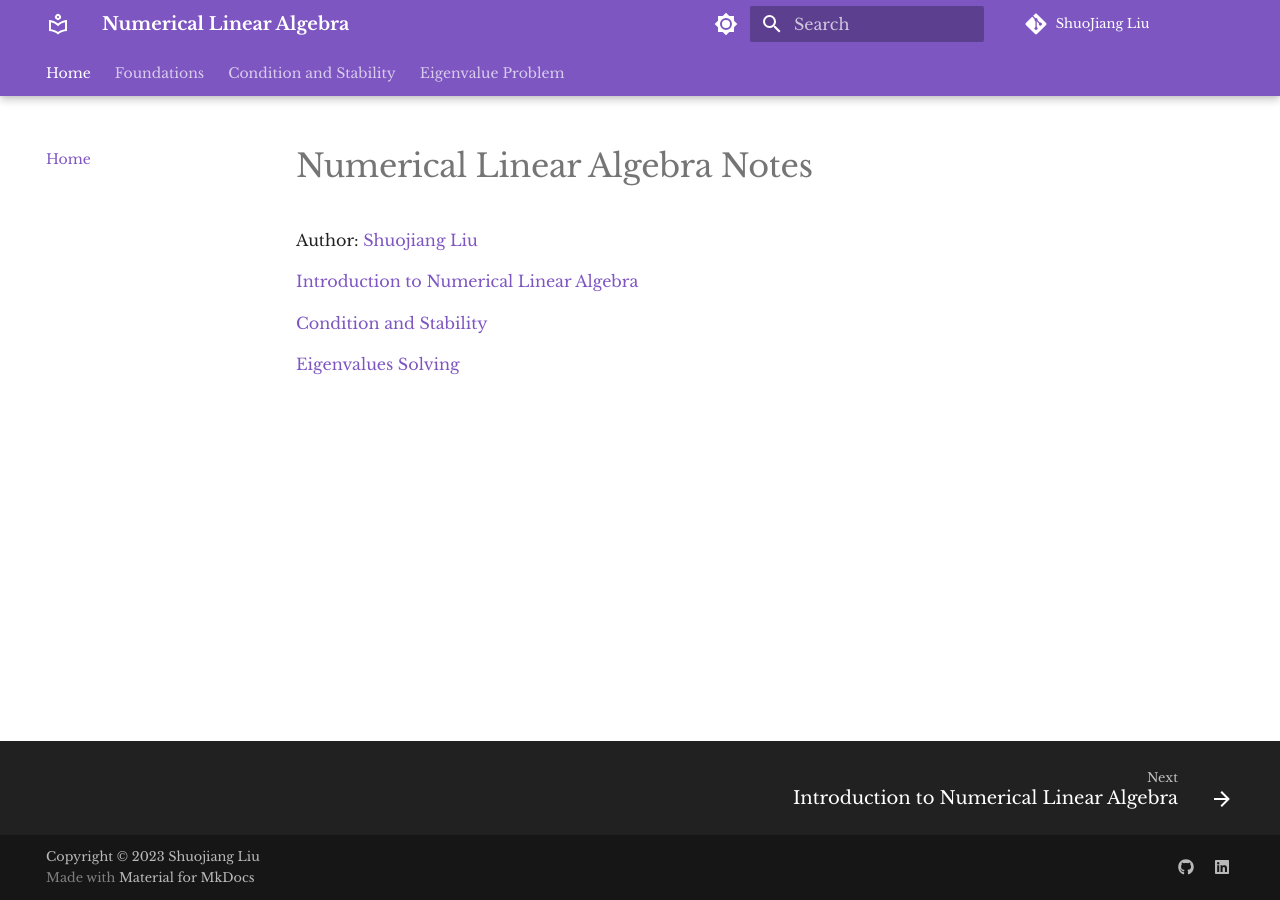
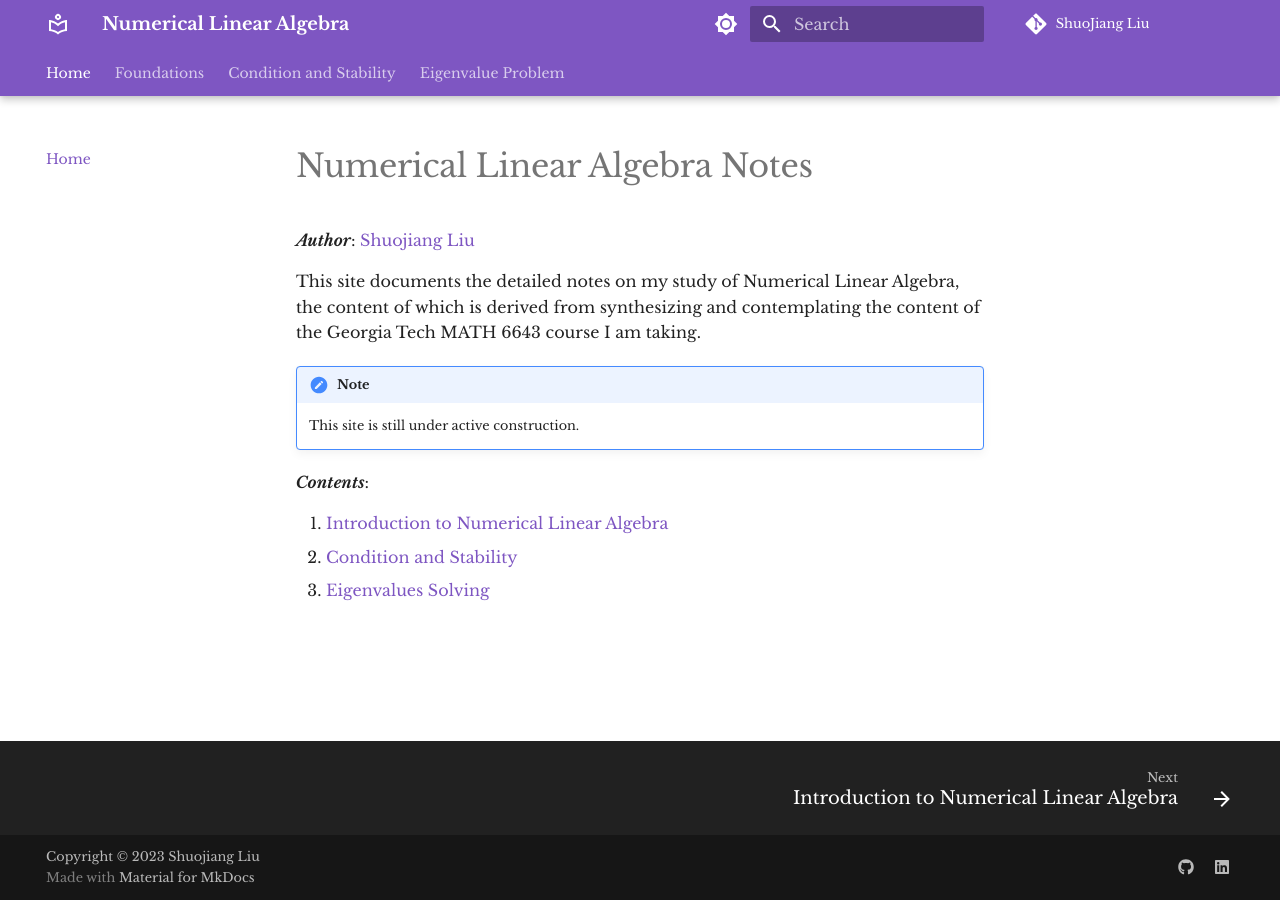
Before and after one commit to LiuShuoJiang/Numerical-Linear-Algebra, an MkDocs documentation site: the page built from docs/index.md, in a window 1280 px wide. Built offline with MkDocs 1.6.1 and Material for MkDocs 9.7.7, drawn with Linux system fonts in a browser that asks for light colours; comment, search, counter and statistics services are not loaded.

Commit message:
Add general introduction

```diff
--- a/docs/index.md
+++ b/docs/index.md
@@ -1,9 +1,15 @@
 # Numerical Linear Algebra Notes
 
-Author: [Shuojiang Liu](https://github.com/LiuShuoJiang)
+***Author***: [Shuojiang Liu](https://github.com/LiuShuoJiang)
 
-[Introduction to Numerical Linear Algebra](./Basics/README.md)
+This site documents the detailed notes on my study of Numerical Linear Algebra, the content of which is derived from synthesizing and contemplating the content of the Georgia Tech MATH 6643 course I am taking.
 
-[Condition and Stability](./Condition%20and%20Stability/README.md)
+!!! note
 
-[Eigenvalues Solving](./Eigenvalue/README.md)
+    This site is still under active construction.
+
+***Contents***:
+
+1. [Introduction to Numerical Linear Algebra](./Basics/README.md)
+2. [Condition and Stability](./Condition%20and%20Stability/README.md)
+3. [Eigenvalues Solving](./Eigenvalue/README.md)
```
